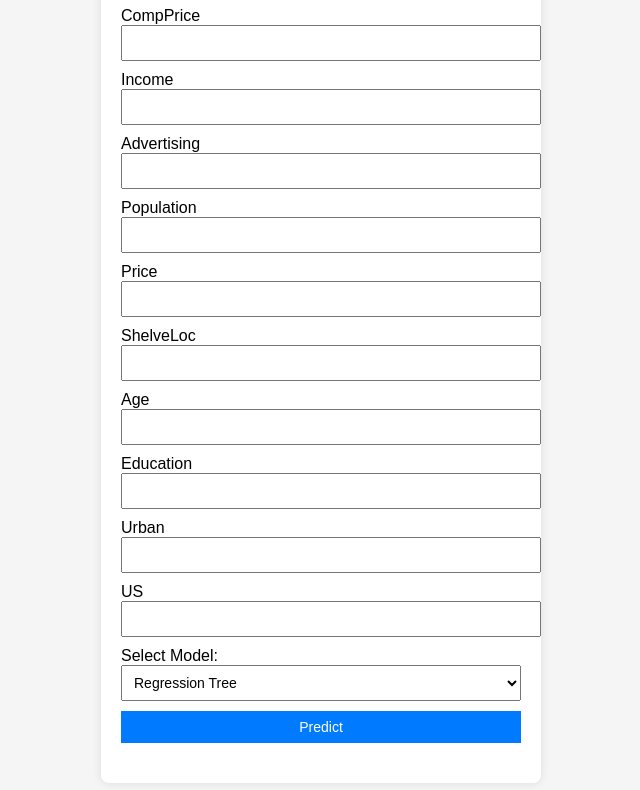
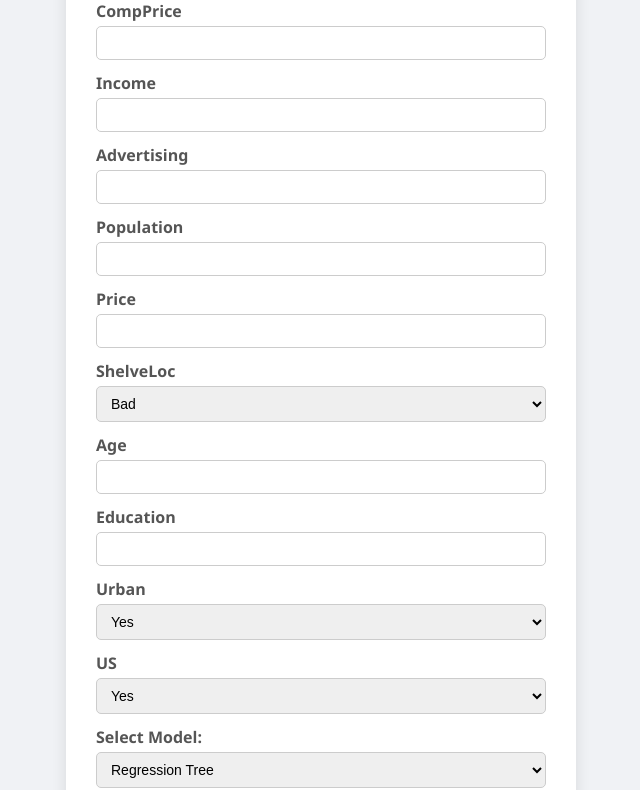
Before and after one commit to sina83-max/Carseats_ML_Project, a plain HTML site: page static/index.html in a window 1280 px wide. Shown: the part 151-941 px from the top of the page, without its empty margins (319-959 px from the left). Drawn offline with Linux system fonts and the light colour scheme; files that its build step writes are made by us from their sources.

Commit message:
Edit the models + Refactor the frontend logic

```diff
--- a/api/static/main.js
+++ /dev/null
@@ -1,50 +0,0 @@
-const FEATURES = [
-    "CompPrice", "Income", "Advertising", "Population",
-    "Price", "ShelveLoc", "Age", "Education", "Urban", "US"
-];
-
-const form = document.getElementById("prediction-form");
-const featureInputsDiv = document.getElementById("feature-inputs");
-const resultDiv = document.getElementById("result");
-
-// Generate inputs
-FEATURES.forEach(f => {
-    const label = document.createElement("label");
-    label.textContent = f;
-    const input = document.createElement("input");
-    input.type = "number";
-    input.name = f;
-    input.required = true;
-    input.step = "any";
-    featureInputsDiv.appendChild(label);
-    featureInputsDiv.appendChild(input);
-});
-
-// Handle form submission
-form.addEventListener("submit", async (e) => {
-    e.preventDefault();
-
-    // Gather feature values
-    const features = {};
-    FEATURES.forEach(f => {
-        features[f] = parseFloat(form.elements[f].value);
-    });
-
-    // Selected model
-    const model = document.getElementById("model-select").value;
-
-    // API URL
-    const url = `/predict/${model}`;
-
-    try {
-        const response = await fetch(url, {
-            method: "POST",
-            headers: {"Content-Type": "application/json"},
-            body: JSON.stringify({features})
-        });
-        const data = await response.json();
-        resultDiv.textContent = `Predicted Sales: ${data.prediction[0].toFixed(2)}`;
-    } catch (err) {
-        resultDiv.textContent = `Error: ${err}`;
-    }
-});
--- a/api/static/style.css
+++ /dev/null
@@ -1,39 +0,0 @@
-body {
-    font-family: Arial, sans-serif;
-    background: #f5f5f5;
-    display: flex;
-    justify-content: center;
-    padding-top: 50px;
-}
-
-.container {
-    background: white;
-    padding: 20px;
-    border-radius: 8px;
-    width: 400px;
-    box-shadow: 0 0 10px rgba(0,0,0,0.1);
-}
-
-input, select, button {
-    display: block;
-    width: 100%;
-    margin-bottom: 10px;
-    padding: 8px;
-    font-size: 14px;
-}
-
-button {
-    background: #007bff;
-    color: white;
-    border: none;
-    cursor: pointer;
-}
-
-button:hover {
-    background: #0056b3;
-}
-
-#result {
-    margin-top: 20px;
-    font-weight: bold;
-}
--- a/api/static/index.html
+++ b/static/index.html
@@ -3,7 +3,7 @@
 <head>
     <meta charset="UTF-8">
     <title>Carseats Sales Prediction</title>
-    <link rel="stylesheet" href="style.css">
+    <link rel="stylesheet" href="static/style.css">
 </head>
 <body>
     <div class="container">
@@ -23,6 +23,6 @@
         <div id="result"></div>
     </div>
 
-    <script src="main.js"></script>
+    <script src="/static/main.js"></script>
 </body>
 </html>
--- /dev/null
+++ b/static/main.js
@@ -0,0 +1,70 @@
+const FEATURES = [
+    { name: "CompPrice", type: "number" },
+    { name: "Income", type: "number" },
+    { name: "Advertising", type: "number" },
+    { name: "Population", type: "number" },
+    { name: "Price", type: "number" },
+    { name: "ShelveLoc", type: "select", options: ["Bad", "Medium", "Good"] },
+    { name: "Age", type: "number" },
+    { name: "Education", type: "number" },
+    { name: "Urban", type: "select", options: ["Yes", "No"] },
+    { name: "US", type: "select", options: ["Yes", "No"] }
+];
+
+const form = document.getElementById("prediction-form");
+const featureInputsDiv = document.getElementById("feature-inputs");
+const resultDiv = document.getElementById("result");
+
+// Generate inputs dynamically
+FEATURES.forEach(f => {
+    const label = document.createElement("label");
+    label.textContent = f.name;
+    featureInputsDiv.appendChild(label);
+
+    let input;
+    if (f.type === "number") {
+        input = document.createElement("input");
+        input.type = "number";
+        input.step = "any";
+        input.name = f.name;
+        input.required = true;
+    } else if (f.type === "select") {
+        input = document.createElement("select");
+        input.name = f.name;
+        input.required = true;
+        f.options.forEach(opt => {
+            const option = document.createElement("option");
+            option.value = opt;
+            option.textContent = opt;
+            input.appendChild(option);
+        });
+    }
+    featureInputsDiv.appendChild(input);
+});
+
+// Handle form submission
+form.addEventListener("submit", async (e) => {
+    e.preventDefault();
+
+    const features = {};
+    FEATURES.forEach(f => {
+        let val = form.elements[f.name].value;
+        if (f.type === "number") val = parseFloat(val);
+        features[f.name] = val;
+    });
+
+    const model = document.getElementById("model-select").value;
+    const url = `/api/predict/${model}`;  // add /api prefix
+
+    try {
+        const response = await fetch(url, {
+            method: "POST",
+            headers: {"Content-Type": "application/json"},
+            body: JSON.stringify({features})
+        });
+        const data = await response.json();
+        resultDiv.textContent = `Predicted Sales: ${data.prediction[0].toFixed(2)}`;
+    } catch (err) {
+        resultDiv.textContent = `Error: ${err}`;
+    }
+});
--- /dev/null
+++ b/static/style.css
@@ -0,0 +1,68 @@
+body {
+    font-family: 'Segoe UI', Tahoma, Geneva, Verdana, sans-serif;
+    background: #f0f2f5;
+    display: flex;
+    justify-content: center;
+    align-items: flex-start;
+    min-height: 100vh;
+    padding: 40px 20px;
+}
+
+.container {
+    background: #fff;
+    padding: 25px 30px;
+    border-radius: 10px;
+    width: 100%;
+    max-width: 450px;
+    box-shadow: 0 4px 15px rgba(0,0,0,0.1);
+}
+
+h1 {
+    text-align: center;
+    margin-bottom: 20px;
+    font-size: 1.8em;
+    color: #333;
+}
+
+form label {
+    display: block;
+    margin-top: 12px;
+    font-weight: bold;
+    color: #555;
+}
+
+input[type="number"], select {
+    width: 100%;
+    padding: 8px 10px;
+    margin-top: 4px;
+    border-radius: 5px;
+    border: 1px solid #ccc;
+    font-size: 14px;
+    box-sizing: border-box;
+}
+
+button {
+    display: block;
+    width: 100%;
+    padding: 10px;
+    margin-top: 20px;
+    border: none;
+    border-radius: 5px;
+    background-color: #007bff;
+    color: white;
+    font-size: 16px;
+    cursor: pointer;
+    transition: 0.2s;
+}
+
+button:hover {
+    background-color: #0056b3;
+}
+
+#result {
+    margin-top: 20px;
+    font-weight: bold;
+    text-align: center;
+    font-size: 1.2em;
+    color: #333;
+}
```
Also changed, not shown: 4 other files.
